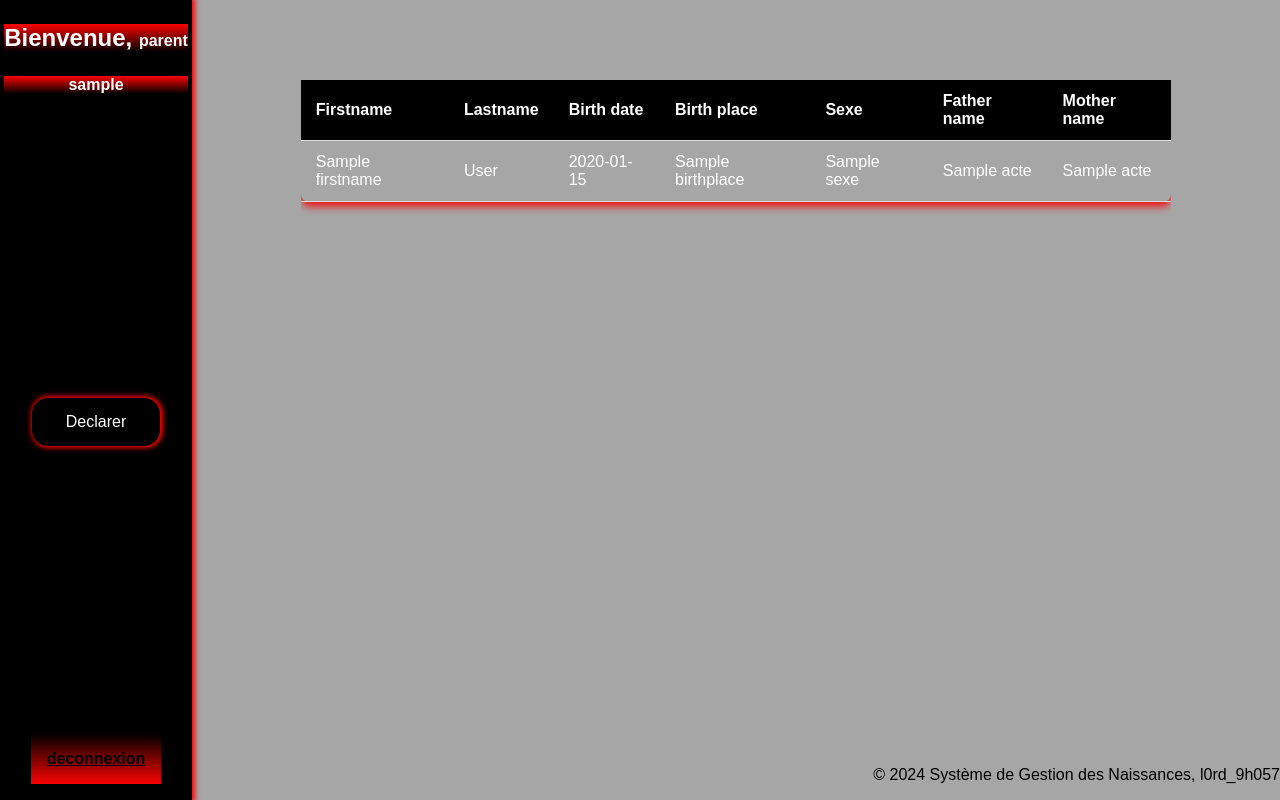
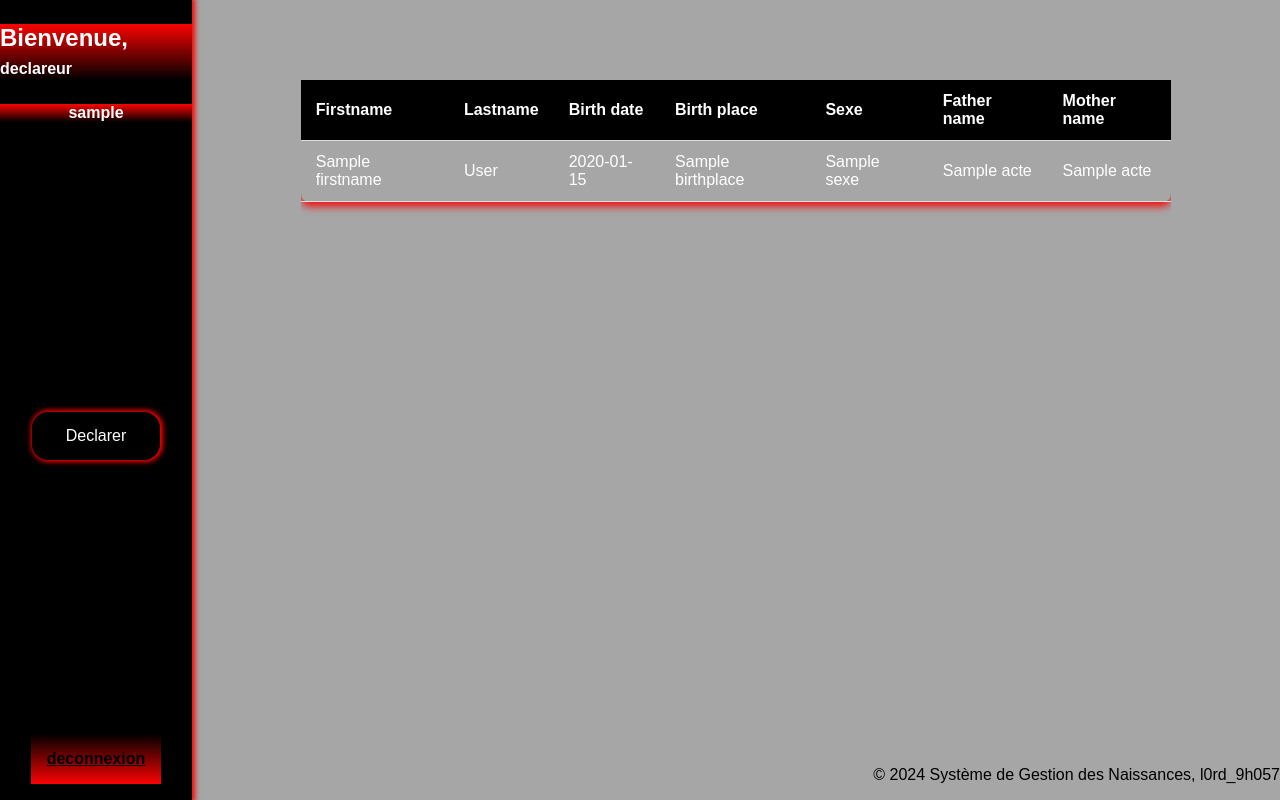
Before and after one commit to Hydrazill/birth-control, a Flask app: template app/templates/acceuil/acceuil.html in a window 1280 px wide. Run offline with Flask 3, Linux system fonts and the light colour scheme; the template is opened without the code that fills it: most values are stand-ins (such as "Sample title", 1, 10 or a date in 2020).

Commit message:
Update acceuil.html

```diff
--- a/app/templates/acceuil/acceuil.html
+++ b/app/templates/acceuil/acceuil.html
@@ -12,7 +12,7 @@
             <p>Bienvenue, {% if isAdmin %}
                                 <small class="role">admin</small>
                             {% else %}
-                                <small class="role">parent</small>
+                                <small class="role">declareur</small>
                             {% endif %}</p>
             <p class="username">{{ username }}</p>
         </div>
```
